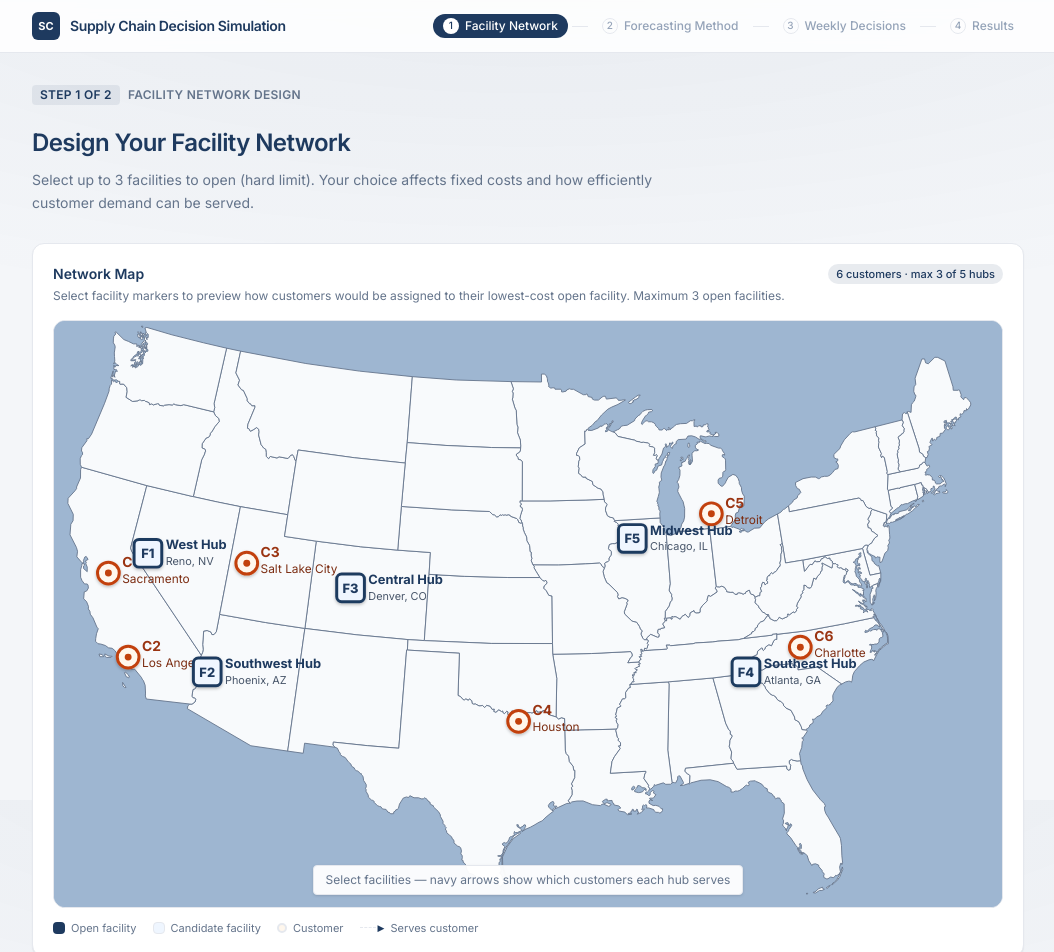
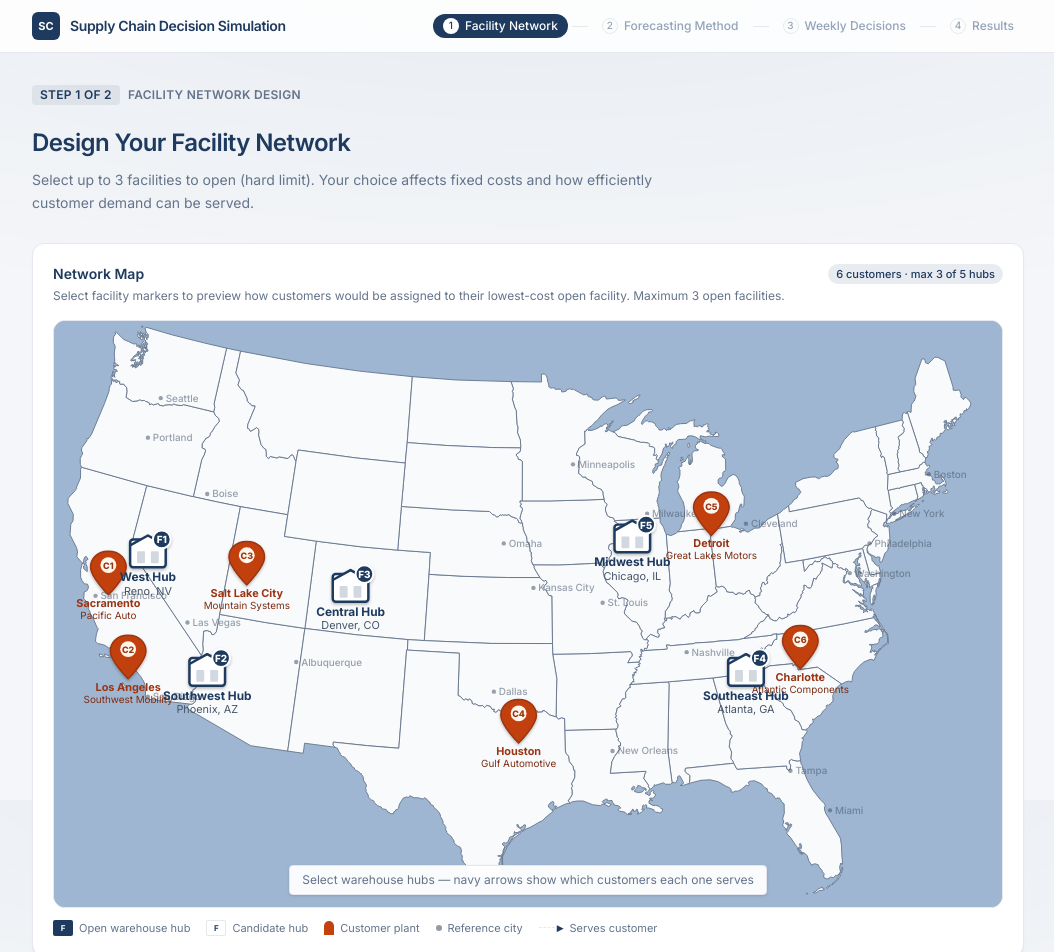
Before and after one commit to stavanparekh00-ai/Supply-Chain-Simulation, a Next.js app in the folder simulation/: page /session/1/network in a window 1280 px wide. Shown: the top 952 px of the page, without its empty margins (112-1166 px from the left). Built offline with nearby package versions, Linux system fonts and the light colour scheme.

Commit message:
Improve map markers and add reference cities
Use warehouse icons for facilities and map pins for customers, and layer
muted reference city labels so the USA map feels less sparse.

Co-authored-by: stavanparekh00-ai <stavanparekh00-ai@users.noreply.github.com>

```diff
--- a/simulation/components/NetworkMap.tsx
+++ b/simulation/components/NetworkMap.tsx
@@ -20,10 +20,36 @@ interface MapCustomer {
   weekly_demand: number;
 }
 
-function arrowPoints(x1: number, y1: number, x2: number, y2: number, size = 12) {
+/** Decorative reference cities (not playable) so the map reads as a populated US. */
+const REFERENCE_CITIES: { name: string; x: number; y: number }[] = [
+  { name: "Seattle", x: 108, y: 78 },
+  { name: "Portland", x: 95, y: 118 },
+  { name: "San Francisco", x: 42, y: 278 },
+  { name: "San Diego", x: 95, y: 380 },
+  { name: "Las Vegas", x: 135, y: 305 },
+  { name: "Boise", x: 155, y: 175 },
+  { name: "Albuquerque", x: 245, y: 345 },
+  { name: "Minneapolis", x: 525, y: 145 },
+  { name: "Omaha", x: 455, y: 225 },
+  { name: "Kansas City", x: 485, y: 270 },
+  { name: "St. Louis", x: 555, y: 285 },
+  { name: "Dallas", x: 445, y: 375 },
+  { name: "New Orleans", x: 565, y: 435 },
+  { name: "Nashville", x: 640, y: 335 },
+  { name: "Milwaukee", x: 600, y: 195 },
+  { name: "Cleveland", x: 700, y: 205 },
+  { name: "Philadelphia", x: 825, y: 225 },
+  { name: "New York", x: 850, y: 195 },
+  { name: "Boston", x: 885, y: 155 },
+  { name: "Washington", x: 805, y: 255 },
+  { name: "Miami", x: 785, y: 495 },
+  { name: "Tampa", x: 745, y: 455 },
+];
+
+function arrowPoints(x1: number, y1: number, x2: number, y2: number, size = 11) {
   const angle = Math.atan2(y2 - y1, x2 - x1);
-  const tipX = x2 - Math.cos(angle) * 18;
-  const tipY = y2 - Math.sin(angle) * 18;
+  const tipX = x2 - Math.cos(angle) * 22;
+  const tipY = y2 - Math.sin(angle) * 22;
   const leftX = tipX - size * Math.cos(angle - Math.PI / 6);
   const leftY = tipY - size * Math.sin(angle - Math.PI / 6);
   const rightX = tipX - size * Math.cos(angle + Math.PI / 6);
@@ -32,6 +58,82 @@ function arrowPoints(x1: number, y1: number, x2: number, y2: number, size = 12)
     lineEnd: { x: tipX, y: tipY },
     polygon: `${tipX},${tipY} ${leftX},${leftY} ${rightX},${rightY}`,
   };
+}
+
+function FacilityMarker({
+  facility,
+  selected,
+  onToggle,
+}: {
+  facility: MapFacility;
+  selected: boolean;
+  onToggle: () => void;
+}) {
+  const fill = selected ? "#1e3a5f" : "#ffffff";
+  const stroke = "#1e3a5f";
+  const detail = selected ? "#dbeafe" : "#1e3a5f";
+
+  return (
+    <g
+      transform={`translate(${facility.map_x} ${facility.map_y})`}
+      onClick={onToggle}
+      className="cursor-pointer"
+      role="button"
+      aria-label={`${selected ? "Close" : "Open"} facility ${facility.id}`}
+    >
+      {/* Warehouse / distribution hub icon */}
+      <g filter="url(#markerShadow)">
+        <rect x="-18" y="-14" width="36" height="28" rx="3" fill={fill} stroke={stroke} strokeWidth="2.5" />
+        <path
+          d="M -18 -8 L 0 -18 L 18 -8"
+          fill={fill}
+          stroke={stroke}
+          strokeWidth="2.5"
+          strokeLinejoin="round"
+        />
+        {/* Dock / bay doors */}
+        <rect x="-11" y="-2" width="8" height="12" rx="1" fill={detail} opacity={selected ? 0.9 : 0.2} />
+        <rect x="3" y="-2" width="8" height="12" rx="1" fill={detail} opacity={selected ? 0.9 : 0.2} />
+        {/* ID badge */}
+        <circle cx="14" cy="-14" r="9" fill={selected ? "#0f766e" : "#1e3a5f"} stroke="#fff" strokeWidth="2" />
+        <text x="14" y="-10" textAnchor="middle" fontSize="10" fontWeight="800" fill="#fff">
+          {facility.id}
+        </text>
+      </g>
+      <text x="0" y="28" textAnchor="middle" fontSize="12" fontWeight="700" fill="#1e3a5f">
+        {facility.name}
+      </text>
+      <text x="0" y="42" textAnchor="middle" fontSize="11" fill="#475569">
+        {facility.city}
+      </text>
+    </g>
+  );
+}
+
+function CustomerMarker({ customer }: { customer: MapCustomer }) {
+  return (
+    <g transform={`translate(${customer.map_x} ${customer.map_y})`}>
+      <g filter="url(#markerShadow)">
+        {/* Map pin */}
+        <path
+          d="M 0 -22 C -12 -22 -18 -14 -18 -6 C -18 4 0 22 0 22 C 0 22 18 4 18 -6 C 18 -14 12 -22 0 -22 Z"
+          fill="#c2410c"
+          stroke="#9a3412"
+          strokeWidth="1.5"
+        />
+        <circle cx="0" cy="-8" r="8" fill="#fff7ed" />
+        <text x="0" y="-4" textAnchor="middle" fontSize="9" fontWeight="800" fill="#9a3412">
+          {customer.id}
+        </text>
+      </g>
+      <text x="0" y="34" textAnchor="middle" fontSize="11" fontWeight="700" fill="#9a3412">
+        {customer.city.split(",")[0]}
+      </text>
+      <text x="0" y="46" textAnchor="middle" fontSize="10" fill="#7c2d12">
+        {customer.name}
+      </text>
+    </g>
+  );
 }
 
 export function NetworkMap({
@@ -68,12 +170,24 @@ export function NetworkMap({
         >
           <defs>
             <filter id="markerShadow" x="-50%" y="-50%" width="200%" height="200%">
-              <feDropShadow dx="0" dy="1.5" stdDeviation="1.5" floodOpacity="0.25" />
+              <feDropShadow dx="0" dy="1.5" stdDeviation="1.5" floodOpacity="0.28" />
             </filter>
           </defs>
 
           <rect width="959" height="593" fill="#9eb6d1" />
           <UsaMapOutline />
+
+          {/* Reference cities — geographic context only */}
+          <g aria-hidden="true">
+            {REFERENCE_CITIES.map((city) => (
+              <g key={city.name} transform={`translate(${city.x} ${city.y})`} opacity="0.55">
+                <circle r="2.2" fill="#475569" />
+                <text x="5" y="3.5" fontSize="10" fill="#475569" fontWeight="500">
+                  {city.name}
+                </text>
+              </g>
+            ))}
+          </g>
 
           {assignments.map(({ customer, facility }) => {
             if (!facility) return null;
@@ -86,9 +200,9 @@ export function NetworkMap({
                   x2={arrow.lineEnd.x}
                   y2={arrow.lineEnd.y}
                   stroke="#1e3a5f"
-                  strokeWidth="2.5"
+                  strokeWidth="2.4"
                   strokeDasharray="7 5"
-                  opacity="0.85"
+                  opacity="0.8"
                 />
                 <polygon points={arrow.polygon} fill="#1e3a5f" />
               </g>
@@ -96,77 +210,46 @@ export function NetworkMap({
           })}
 
           {customers.map((c) => (
-            <g key={c.id} transform={`translate(${c.map_x} ${c.map_y})`}>
-              <circle r="11" fill="#fff7ed" stroke="#c2410c" strokeWidth="3" filter="url(#markerShadow)" />
-              <circle r="3.5" fill="#c2410c" />
-              <text x="14" y="-6" fontSize="14" fontWeight="700" fill="#9a3412">
-                {c.id}
-              </text>
-              <text x="14" y="10" fontSize="12" fill="#7c2d12">
-                {c.city.split(",")[0]}
-              </text>
-            </g>
+            <CustomerMarker key={c.id} customer={c} />
           ))}
 
-          {facilities.map((f) => {
-            const isSelected = selected.has(f.id);
-            return (
-              <g
-                key={f.id}
-                transform={`translate(${f.map_x} ${f.map_y})`}
-                onClick={() => onToggle(f.id)}
-                className="cursor-pointer"
-                role="button"
-                aria-label={`${isSelected ? "Close" : "Open"} facility ${f.id}`}
-              >
-                <rect
-                  x="-14"
-                  y="-14"
-                  width="28"
-                  height="28"
-                  rx="5"
-                  fill={isSelected ? "#1e3a5f" : "#eff6ff"}
-                  stroke="#1e3a5f"
-                  strokeWidth="3"
-                  filter="url(#markerShadow)"
-                />
-                <text
-                  x="0"
-                  y="5"
-                  textAnchor="middle"
-                  fontSize="13"
-                  fontWeight="800"
-                  fill={isSelected ? "#fff" : "#1e3a5f"}
-                >
-                  {f.id}
-                </text>
-                <text x="18" y="-4" fontSize="13" fontWeight="700" fill="#1e3a5f">
-                  {f.name}
-                </text>
-                <text x="18" y="12" fontSize="11" fill="#475569">
-                  {f.city}
-                </text>
-              </g>
-            );
-          })}
+          {facilities.map((f) => (
+            <FacilityMarker
+              key={f.id}
+              facility={f}
+              selected={selected.has(f.id)}
+              onToggle={() => onToggle(f.id)}
+            />
+          ))}
         </svg>
 
         {selected.size === 0 && (
           <div className="pointer-events-none absolute inset-x-0 bottom-3 mx-auto w-max rounded border border-[var(--card-border)] bg-white/95 px-3 py-1.5 text-xs text-[var(--slate)] shadow-sm">
-            Select facilities — navy arrows show which customers each hub serves
+            Select warehouse hubs — navy arrows show which customers each one serves
           </div>
         )}
       </div>
 
       <div className="mt-3 flex flex-wrap items-center gap-4 text-[11px] text-[var(--slate)]">
         <span className="flex items-center gap-1.5">
-          <span className="h-3 w-3 rounded-sm bg-[var(--navy)]" /> Open facility
+          <span className="inline-flex h-4 w-5 items-center justify-center rounded-[2px] bg-[var(--navy)] text-[8px] font-bold text-white">
+            F
+          </span>
+          Open warehouse hub
         </span>
         <span className="flex items-center gap-1.5">
-          <span className="h-3 w-3 rounded-sm border border-[var(--navy)] bg-[#eff6ff]" /> Candidate facility
+          <span className="inline-flex h-4 w-5 items-center justify-center rounded-[2px] border border-[var(--navy)] bg-white text-[8px] font-bold text-[var(--navy)]">
+            F
+          </span>
+          Candidate hub
         </span>
         <span className="flex items-center gap-1.5">
-          <span className="h-2.5 w-2.5 rounded-full border-2 border-[#c2410c] bg-[#fff7ed]" /> Customer
+          <span className="h-3.5 w-2.5 rounded-t-full rounded-b-[1px] bg-[#c2410c]" />
+          Customer plant
+        </span>
+        <span className="flex items-center gap-1.5">
+          <span className="h-1.5 w-1.5 rounded-full bg-[#475569] opacity-60" />
+          Reference city
         </span>
         <span className="flex items-center gap-1.5">
           <span className="inline-flex items-center gap-0.5 text-[var(--navy)]">
```
